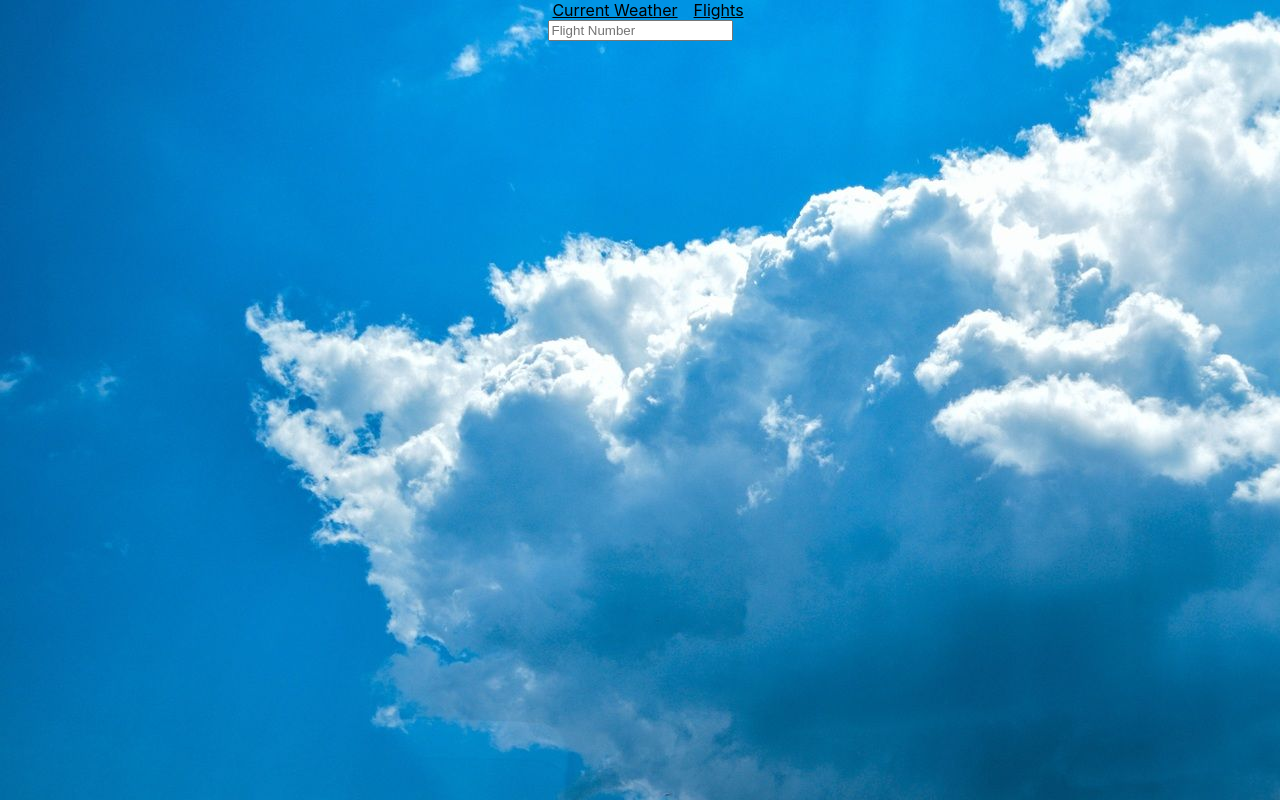
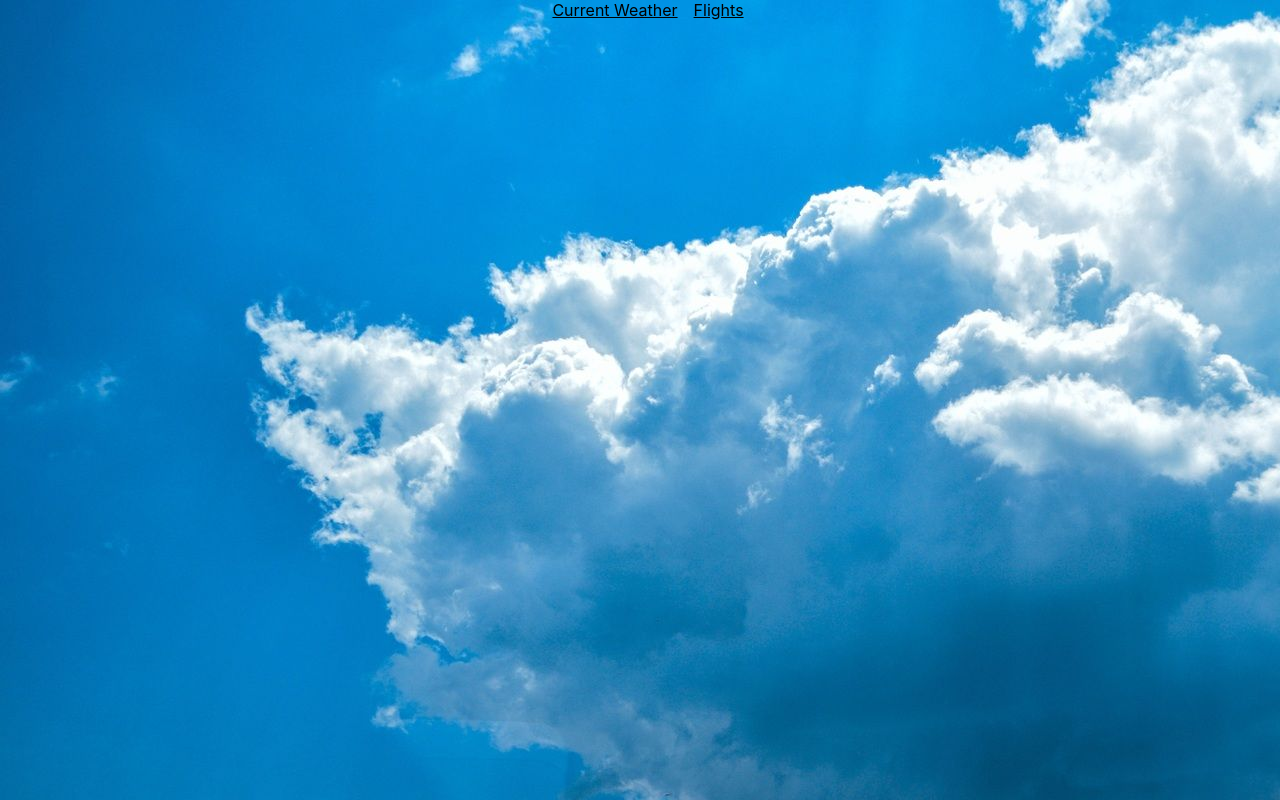
Before and after one commit to RickyaBrooks92/RickyTicky-WeatherApp, a React (Create React App) app: page /flights in a window 1280 px wide. Built offline with nearby package versions, Linux system fonts and the light colour scheme.

Commit message:
removed some files

```diff
--- a/src/components/FetchFlights.js
+++ /dev/null
@@ -1,46 +0,0 @@
-import React, { useState } from "react";
-import DisplayFlightCard from "./DisplayFlightCard";
-import { DataContext, CenterContext } from "./Navigation";
-import "../App.css";
-function FetchFlights() {
-  const { flightData, setFlightData } = React.useContext(DataContext);
-  let [flightNumber, setFlightNumber] = useState("");
-  const { Center } = React.useContext(CenterContext);
-  const uriEncodedFlightNumber = encodeURIComponent(flightNumber);
-
-  const apiGetPlaneData = async () => {
-    const planeDataRes = await fetch(
-      `http://api.aviationstack.com/v1/flights?access_key=592d9edba6f55d3fe9a1c771a9578bc9&flight_iata=${uriEncodedFlightNumber}&limit=1`
-    );
-    const planeDataJson = await planeDataRes.json();
-    setFlightData(planeDataJson.data[0]);
-  };
-
-  const handleSubmit = (e) => {
-    e.preventDefault();
-    apiGetPlaneData();
-  };
-
-  return (
-    <div style={Center}>
-      <form onSubmit={handleSubmit}>
-        <input
-          type="text"
-          placeholder="Flight Number"
-          maxLength="50"
-          value={flightNumber}
-          onChange={(e) => setFlightNumber(e.target.value)}
-        />
-      </form>
-      <div className="App">
-        {typeof flightData.airline != "undefined" ? (
-          <DisplayFlightCard />
-        ) : (
-          <div></div>
-        )}
-      </div>
-    </div>
-  );
-}
-
-export default FetchFlights;
--- a/src/components/Navigation.js
+++ b/src/components/Navigation.js
@@ -1,20 +1,23 @@
-import React, { useState } from "react";
-import "../App.css";
-import { BrowserRouter as Router, Route, Routes, Link } from "react-router-dom";
-import CitySearch from "./CitySearch";
-import FetchFlights from "./FetchFlights";
+import React, { useState } from 'react';
+import '../App.css';
+import { BrowserRouter as Router, Route, Routes, Link } from 'react-router-dom';
+import CitySearch from './CitySearch';
+
 export const DataContext = React.createContext();
 export const CenterContext = React.createContext();
+
 const Navigation = () => {
   const [weatherData, setWeatherData] = useState({});
   const [flightData, setFlightData] = useState({});
+
   const Center = {
-    fontFamily: "Arial",
-    display: "flex",
-    justifyContent: "center",
-    alignItems: "center",
-    flexDirection: "column",
+    fontFamily: 'Arial',
+    display: 'flex',
+    justifyContent: 'center',
+    alignItems: 'center',
+    flexDirection: 'column',
   };
+
   return (
     <DataContext.Provider
       value={{ weatherData, setWeatherData, flightData, setFlightData }}
@@ -22,14 +25,12 @@ const Navigation = () => {
       <CenterContext.Provider value={{ Center }}>
         <Router>
           <div>
-            <nav className="Nav">
-              <Link to={"/"}>Current Weather</Link>
-              <Link to={"/flights"}>Flights</Link>
+            <nav className='Nav'>
+              <Link to={'/'}>Current Weather</Link>
+              <Link to={'/flights'}>Flights</Link>
             </nav>
             <Routes>
-              <Route exact path="/" element={<CitySearch />} />
-              <Route exact path="/flights" element={<FetchFlights />} />
-              {/* <Route exact path="/flights" element={<AllFlights />} /> */}
+              <Route exact path='/' element={<CitySearch />} />
             </Routes>
           </div>
         </Router>
```
